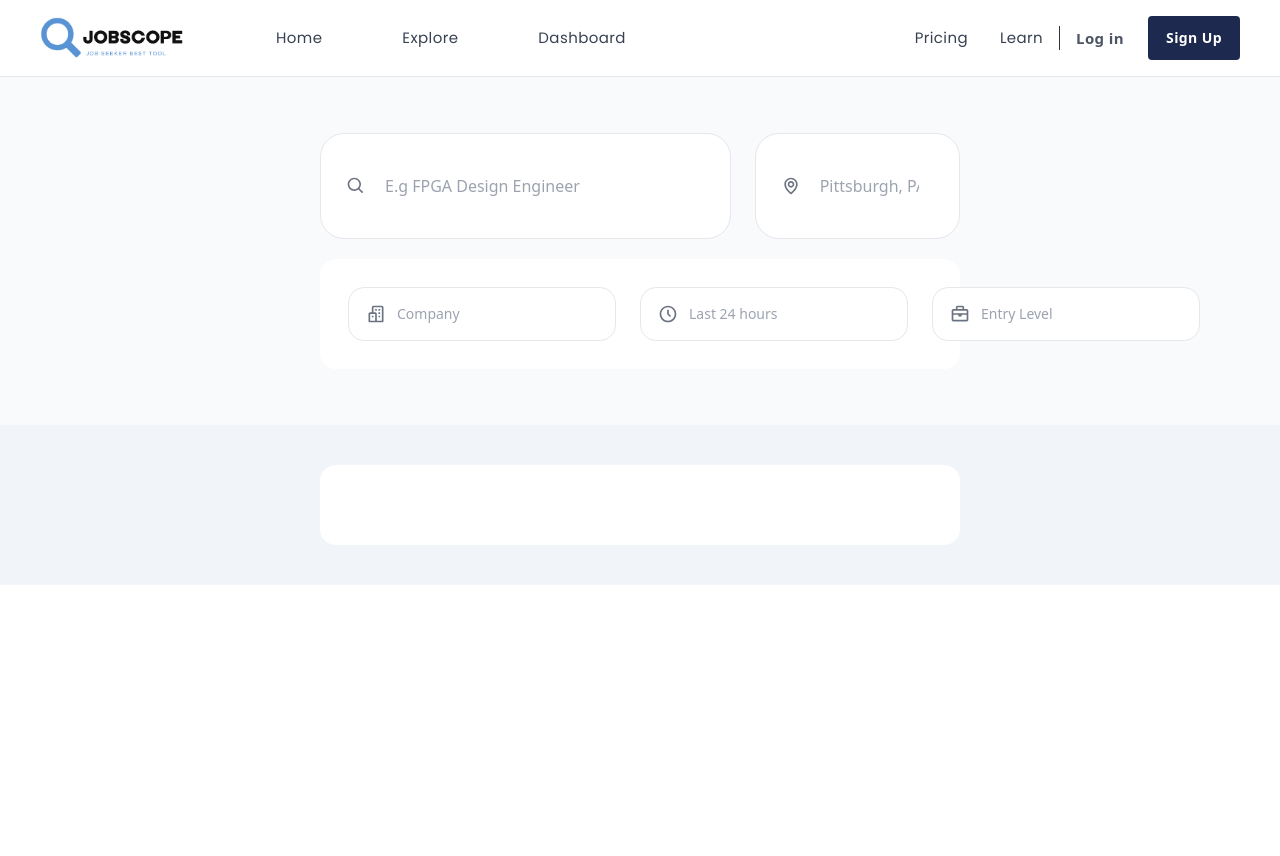
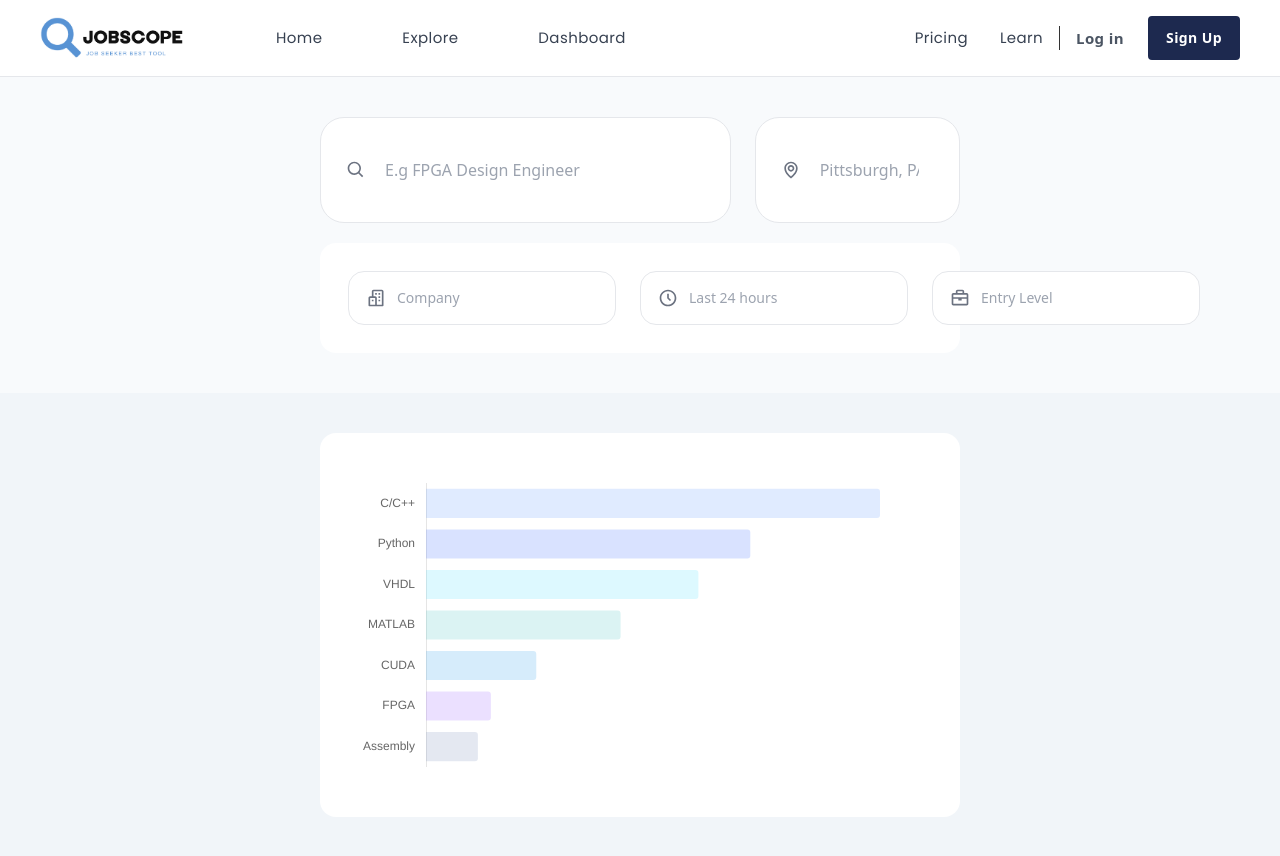
Before and after one commit to Sonnvu/jobscope-ui-v1, a React (Create React App) app: page /jobscope-ui-v1/explore in a window 1280 px wide. Before the commit the page ends 800 px from the top, so only its background shows below. Built offline with nearby package versions, Linux system fonts and the light colour scheme.

Commit message:
result graph added

```diff
--- a/public/index.html
+++ b/public/index.html
@@ -24,7 +24,7 @@
       work correctly both with client-side routing and a non-root public URL.
       Learn how to configure a non-root public URL by running `npm run build`.
     -->
-    <title>React App</title>
+    <title>JobScope | Explore Your Skillset</title>
   </head>
   <body>
     <noscript>You need to enable JavaScript to run this app.</noscript>
--- a/src/component/page/explore/ResultBarGraph.jsx
+++ b/src/component/page/explore/ResultBarGraph.jsx
@@ -1,8 +1,29 @@
+import BarChart from "../../util/chart/customChart/BarChart";
+
+const data = {
+    labels: ["C/C++", "Python", "VHDL", "MATLAB", "CUDA", "FPGA", "Assembly"],
+    datasets: [
+        {
+            data: [700, 500, 420, 300, 170, 100, 80],
+            backgroundColor: [
+                'rgba(99,154,255,0.2)',
+                'rgba(64,109,255,0.2)',
+                'rgba(86,224,255,0.2)',
+                'rgba(75, 192, 192, 0.2)',
+                'rgba(54, 162, 235, 0.2)',
+                'rgba(153, 102, 255, 0.2)',
+                'rgba(119,142,187,0.2)'
+            ],
+            borderRadius: '3',
+        },
+    ],
+}
+
 export default function ResultBarGraph() {
     return (
         <div className="bg-slate-100 py-10">
-            <div className="mx-80 p-10 rounded-2xl bg-white">
-
+            <div className="mx-80 p-10 pr-20 h-96 rounded-2xl bg-white">
+                <BarChart data={data} overwrite="h-full w-full"/>
             </div>
         </div>
     )
--- a/src/component/page/explore/SearchInput.jsx
+++ b/src/component/page/explore/SearchInput.jsx
@@ -2,14 +2,14 @@ import {BiMap, BiSearch, BiBuildings, BiTimeFive, BiBriefcase} from "react-icons
 export default function SearchInput() {
     return (
         <div className="bg-slate-50 relative">
-            <div className="mx-80 py-14 space-y-5">
+            <div className="mx-80 py-10 space-y-5">
                 <div className="relative flex justify-between space-x-6">
                     <div className="relative w-4/6">
                         <div className="absolute inset-y-0 start-3 flex items-center ps-3.5 pointer-events-none">
                             <BiSearch className="size-5 text-gray-500"/>
                         </div>
                         <input type="text" id="input-group-1"
-                               className="bg-white pl-16 border border-gray-200 p-10 text-md text-gray-500 rounded-3xl block w-full focus:outline-0"
+                               className="bg-white pl-16 border border-gray-200 p-10 text-md text-gray-500 rounded-3xl block w-full focus:outline-0 hover:bg-gray-100 focus:bg-gray-100"
                                placeholder="E.g FPGA Design Engineer"/>
                     </div>
                     <div className="relative w-2/6">
@@ -17,7 +17,7 @@ export default function SearchInput() {
                             <BiMap className="size-5 text-gray-500"/>
                         </div>
                         <input type="text" id="input-group-1"
-                               className="bg-white pl-16 border border-gray-200 p-10 text-md text-gray-500 rounded-3xl block w-full focus:outline-0"
+                               className="bg-white pl-16 border border-gray-200 p-10 text-md text-gray-500 rounded-3xl block w-full focus:outline-0 hover:bg-gray-100 focus:bg-gray-100"
                                placeholder="Pittsburgh, PA"/>
                     </div>
 
@@ -28,7 +28,7 @@ export default function SearchInput() {
                             <BiBuildings className="size-5 text-gray-500"/>
                         </div>
                         <input type="text" id="input-group-1"
-                               className="bg-white pl-12 border border-gray-200 p-4 text-sm text-gray-500 rounded-2xl block focus:outline-0"
+                               className="bg-white pl-12 border border-gray-200 p-4 text-sm text-gray-500 rounded-2xl block focus:outline-0 hover:bg-gray-100 focus:bg-gray-100"
                                placeholder="Company"/>
                     </div>
                     <div className="relative">
@@ -36,7 +36,7 @@ export default function SearchInput() {
                             <BiTimeFive className="size-5 text-gray-500"/>
                         </div>
                         <input type="text" id="input-group-1"
-                               className="bg-white pl-12 border border-gray-200 p-4 text-sm text-gray-500 rounded-2xl block focus:outline-0"
+                               className="bg-white pl-12 border border-gray-200 p-4 text-sm text-gray-500 rounded-2xl block focus:outline-0 hover:bg-gray-100 focus:bg-gray-100"
                                placeholder="Last 24 hours"/>
                     </div>
                     <div className="relative">
@@ -44,7 +44,7 @@ export default function SearchInput() {
                             <BiBriefcase className="size-5 text-gray-500"/>
                         </div>
                         <input type="text" id="input-group-1"
-                               className="bg-white pl-12 border border-gray-200 p-4 text-sm text-gray-500 rounded-2xl block focus:outline-0"
+                               className="bg-white pl-12 border border-gray-200 p-4 text-sm text-gray-500 rounded-2xl block focus:outline-0 hover:bg-gray-100 focus:bg-gray-100"
                                placeholder="Entry Level"/>
                     </div>
                 </div>
--- /dev/null
+++ b/src/component/util/chart/customChart/BarChart.jsx
@@ -0,0 +1,36 @@
+import {Bar} from "react-chartjs-2";
+import {twMerge} from "tailwind-merge";
+
+export default function BarChart({data, overwrite}) {
+    return (
+        <div className={twMerge("", overwrite)}>
+            <Bar data={data}
+                 options={{
+                     indexAxis: 'y',
+                     scales: {
+                         x: {
+                             beginAtZero: true,
+                             display: false,
+                         },
+                         y: {
+                             grid: {
+                                 display: false
+                             }
+                         },
+                     },
+                     plugins: {
+                         legend: {
+                             display: false, // Hide legend
+                         },
+                     },
+                     elements: {
+                         bar: {
+                             borderWidth: 0, // Hide bar borders
+
+                         },
+                     },
+                 }}
+            />
+        </div>
+    )
+}
```
